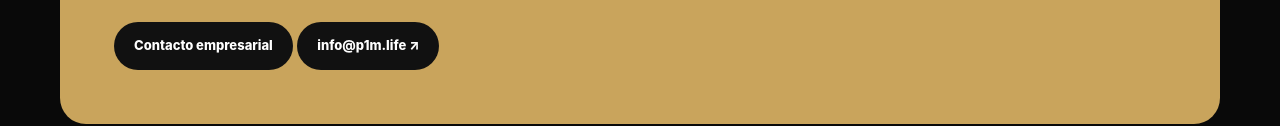
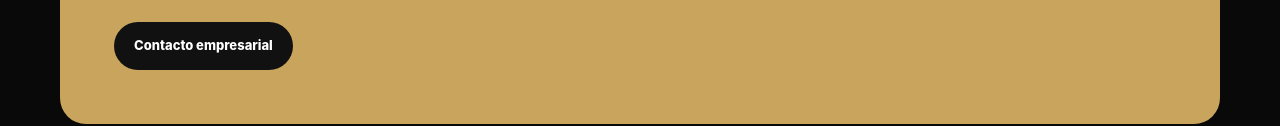
Before and after one commit to jaaZFreddy/website, a plain HTML site: page index2.html in a window 1280 px wide. Shown: the part 3977-4103 px from the top of the page. Drawn offline with Linux system fonts and the light colour scheme.

Commit message:
Update index2.html

```diff
--- a/index2.html
+++ b/index2.html
@@ -238,10 +238,8 @@
         <div class="eyebrow">Contacto</div>
         <h2>Vamos desenvolver a próxima ideia?</h2>
         <p>Estamos disponíveis para conversar sobre desenvolvimento tecnológico, parcerias, projetos digitais e oportunidades de colaboração.</p>
-        <span class="btn" style="background:#111;color:#fff;cursor:default">Contacto empresarial</span>
-        <a class="btn" href="mailto:info@p1m.life" style="background:#111;color:#fff">
-          info@p1m.life ↗
-        </a>
+
+        <a class="btn" href="mailto:info@p1m.life" style="background:#111;color:#fff">Contacto empresarial</a>
       </div>
     </div>
   </section>
```
